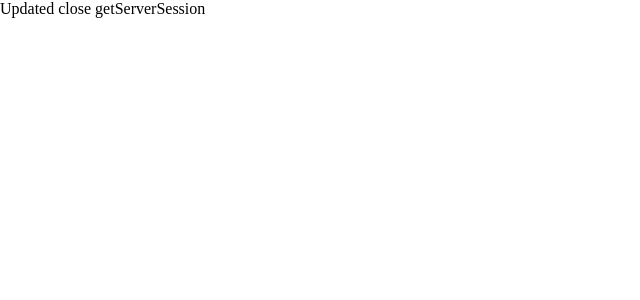
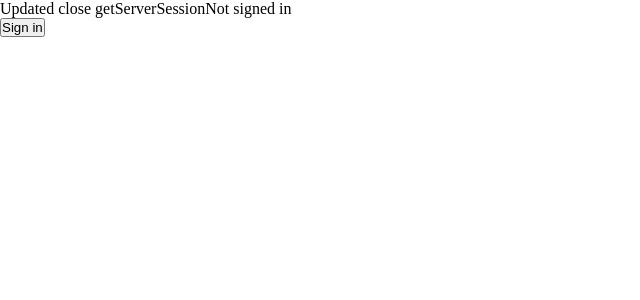
Before and after one commit to Finstable/nextauth-cognito, a Next.js app: page / in a window 1280 px wide. Shown: the top 300 px of the page, without its empty margins (0-640 px from the left). Built offline with nearby package versions, Linux system fonts and the light colour scheme; no server answers.

Commit message:
fix getSession

```diff
--- a/app/layout.tsx
+++ b/app/layout.tsx
@@ -9,7 +9,7 @@ export default function RootLayout({
   return (
     <html lang="en">
       <head />
-      <body>
+      <body suppressHydrationWarning={true}>
         <Providers>{children}</Providers>
       </body>
     </html>
--- a/app/page.tsx
+++ b/app/page.tsx
@@ -5,15 +5,16 @@ import LoginButton from "@/components/LoginButton";
 
 import { getServerSession } from "next-auth/next";
 import { authOptions } from "pages/api/auth/[...nextauth]";
+import { getSession } from "next-auth/react";
 
 const inter = Inter({ subsets: ["latin"] });
 
 export default async function Home() {
-  // const session = await getServerSession(authOptions);
+  const session = await getSession();
   return (
     <div>
       Updated close getServerSession
-      {/* <LoginButton session={session} /> */}
+      <LoginButton session={session} />
     </div>
     // <main className={styles.main}>
     //     <div style={{ border: "2px solid red", padding: "10px" }}>
```
